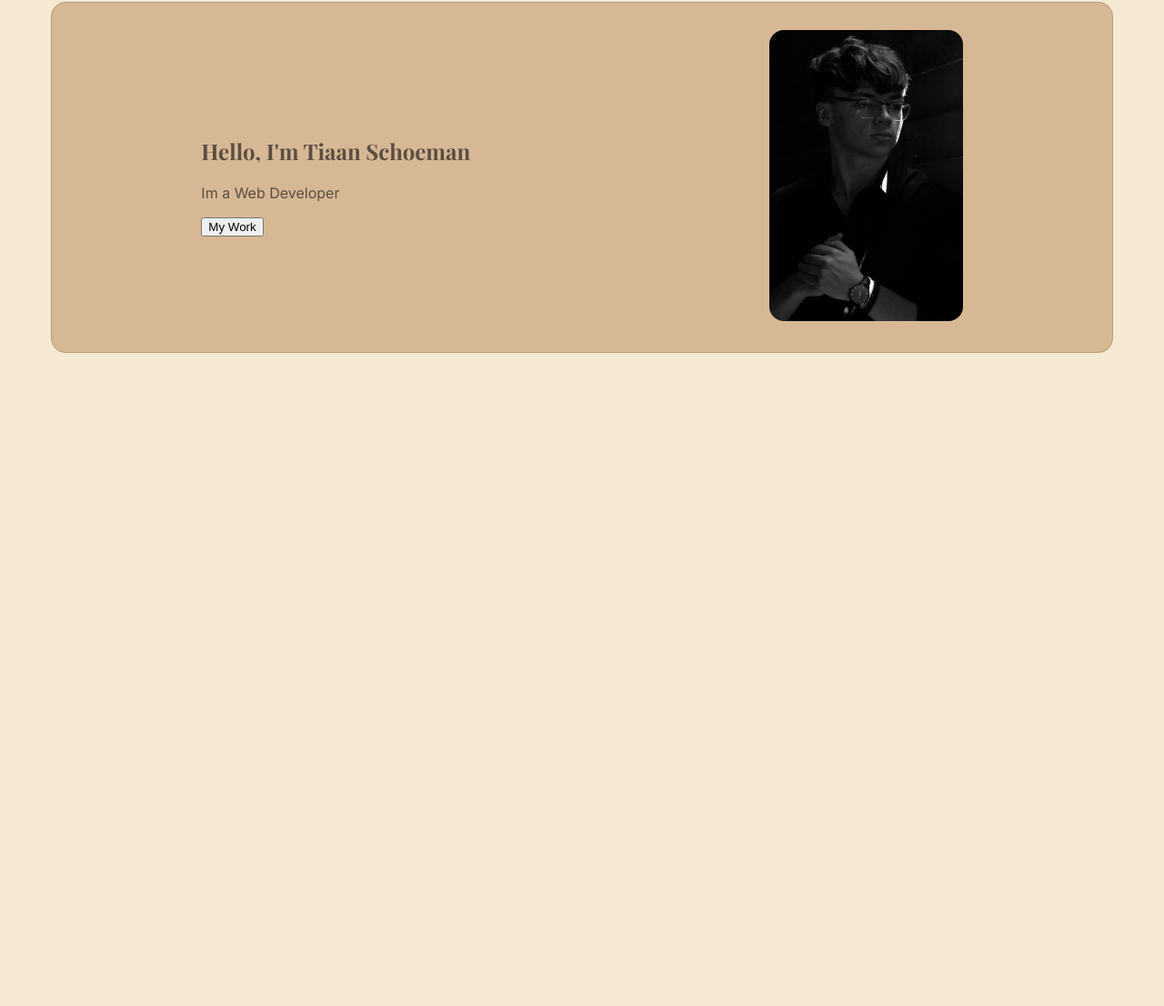
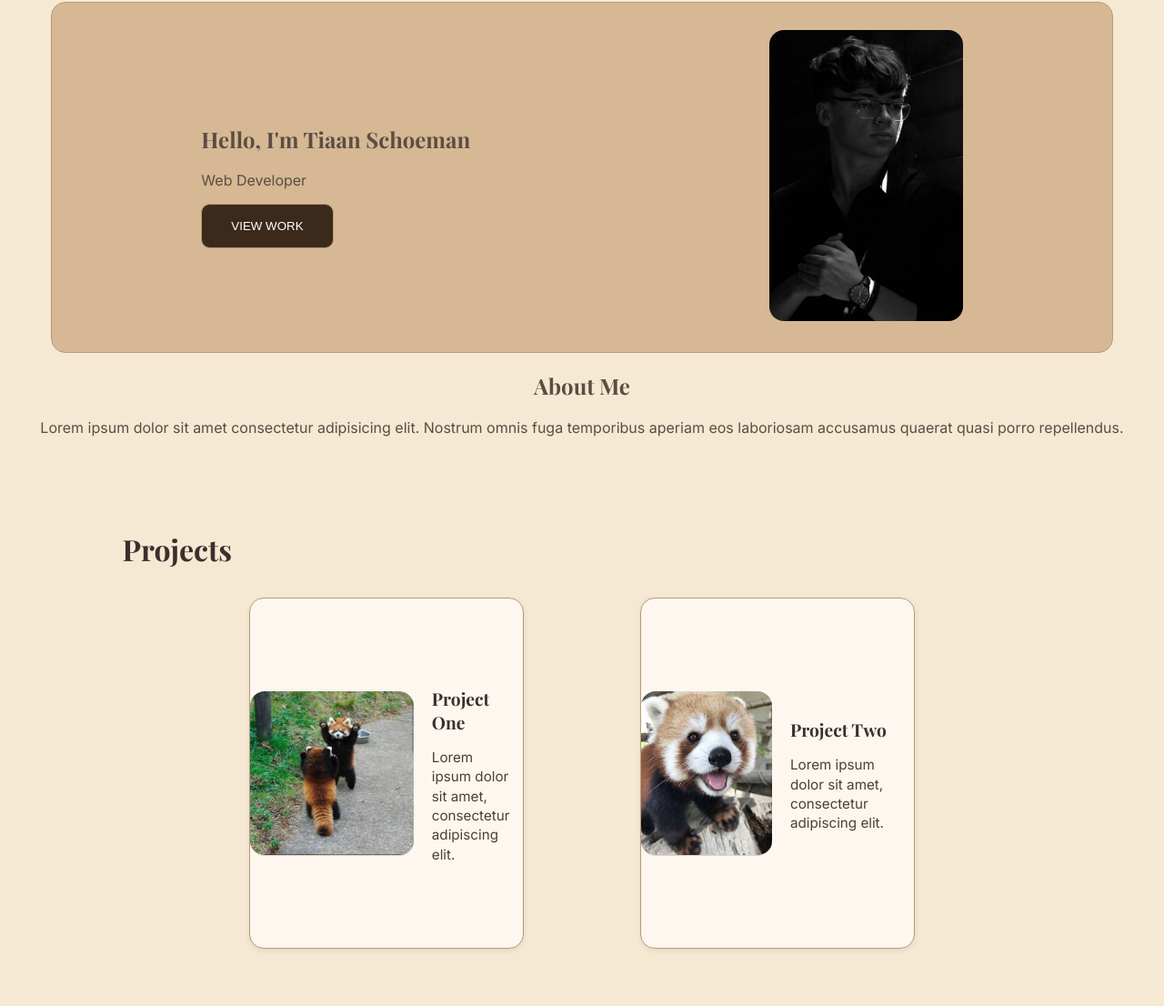
Before and after one commit to TiaanSchoeman/MyPortfolio, a plain HTML site: page index.html in a window 1280 px wide. Shown: the part 94-1200 px from the top of the page at 91% size. Before the commit the page ends 800 px from the top, so only its background shows below. Drawn offline with nearby package versions, Linux system fonts and the light colour scheme.

Commit message:
Index commit

```diff
--- a/global.css
+++ b/global.css
@@ -76,3 +76,71 @@ li:hover {
     height: 20rem;
     border-radius: 1rem;
 }
+
+button {
+    padding: 1rem 2rem 1rem 2rem;
+    background-color: var(--color-accent);
+    color: white;
+    border: 1px solid var(--color-border);
+    border-radius: 0.6rem;
+}
+
+.aboutme {
+    text-align: center;
+}
+
+.projects {
+  padding: 60px 10%;
+}
+
+.projects h2 {
+  font-size: 2rem;
+  color: #3b2f2f;
+  margin-bottom: 2rem;
+}
+
+.project-container {
+  display: flex;
+  flex-wrap: wrap;
+  justify-content: center;
+  gap: 2rem;
+}
+
+.project-container .project-card {
+    background-color: #fdf7ef;
+    border-radius: 16px;
+    overflow: hidden;
+    box-shadow: 0 2px 6px rgba(0,0,0,0.08);
+    transition: transform 0.3s ease, box-shadow 0.3s ease;
+    width: 300px;
+}
+
+.project-container .project-card:hover {
+    transform: translateY(-5px);
+    box-shadow: 0 8px 20px rgba(0,0,0,0.1);
+}
+
+.project-container .project-card img {
+    display: block;
+    width: 100%;
+    height: 180px;
+    object-fit: cover;
+    border-bottom: 1px solid #e0d3c1;
+}
+
+.project-info {
+    padding: 20px;
+}
+
+.project-info h3 {
+    color: #3b2f2f;
+    font-size: 1.2rem;
+    margin-bottom: 10px;
+    font-weight: 600;
+}
+
+.project-info p {
+    color: #4b3f35;
+    font-size: 0.95rem;
+    line-height: 1.4;
+}
--- a/index.html
+++ b/index.html
@@ -24,13 +24,39 @@
         <div class="project-card">
             <div>
                 <h1>Hello, I'm Tiaan Schoeman</h1>
-                <p>Im a Web Developer</p>
-                <button onclick="href=projects.html">My Work</button>
+                <p>Web Developer</p>
+                <button onclick="window.location.href='projects.html'" target="blank">VIEW WORK</button>
             </div>
             <div>
                 <img src="images/BlackMe.jpg">
             </div>
         </div>
     </section>
+    <section class="aboutme">
+        <h1>About Me</h1>
+        <p>Lorem ipsum dolor sit amet consectetur adipisicing elit. Nostrum omnis fuga temporibus
+            aperiam eos laboriosam accusamus quaerat quasi porro repellendus.</p>
+    </section>
+    <section class="projects">
+    <h2>Projects</h2>
+    <div class="project-container">
+        <div class="project-card">
+        <img src="images/fight.jpg" alt="Project One">
+        <div class="project-info">
+            <h3>Project One</h3>
+            <p>Lorem ipsum dolor sit amet, consectetur adipiscing elit.</p>
+        </div>
+        </div>
+
+        <div class="project-card">
+        <img src="images/close.jpg" alt="Project Two">
+        <div class="project-info">
+            <h3>Project Two</h3>
+            <p>Lorem ipsum dolor sit amet, consectetur adipiscing elit.</p>
+        </div>
+        </div>
+    </div>
+    </section>
+    </section>
 </body>
 </h
```
Also changed, not shown: 2 other files.
